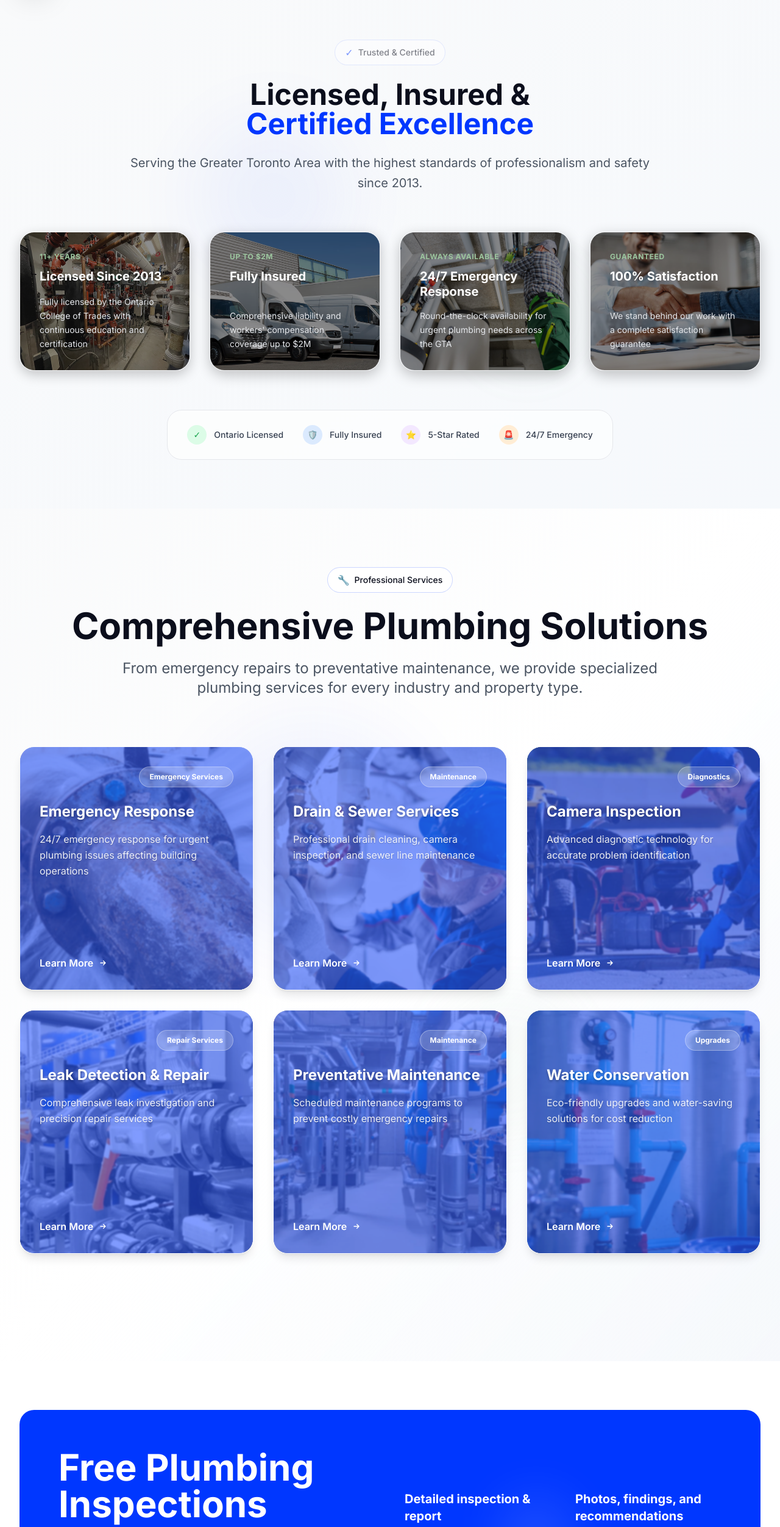
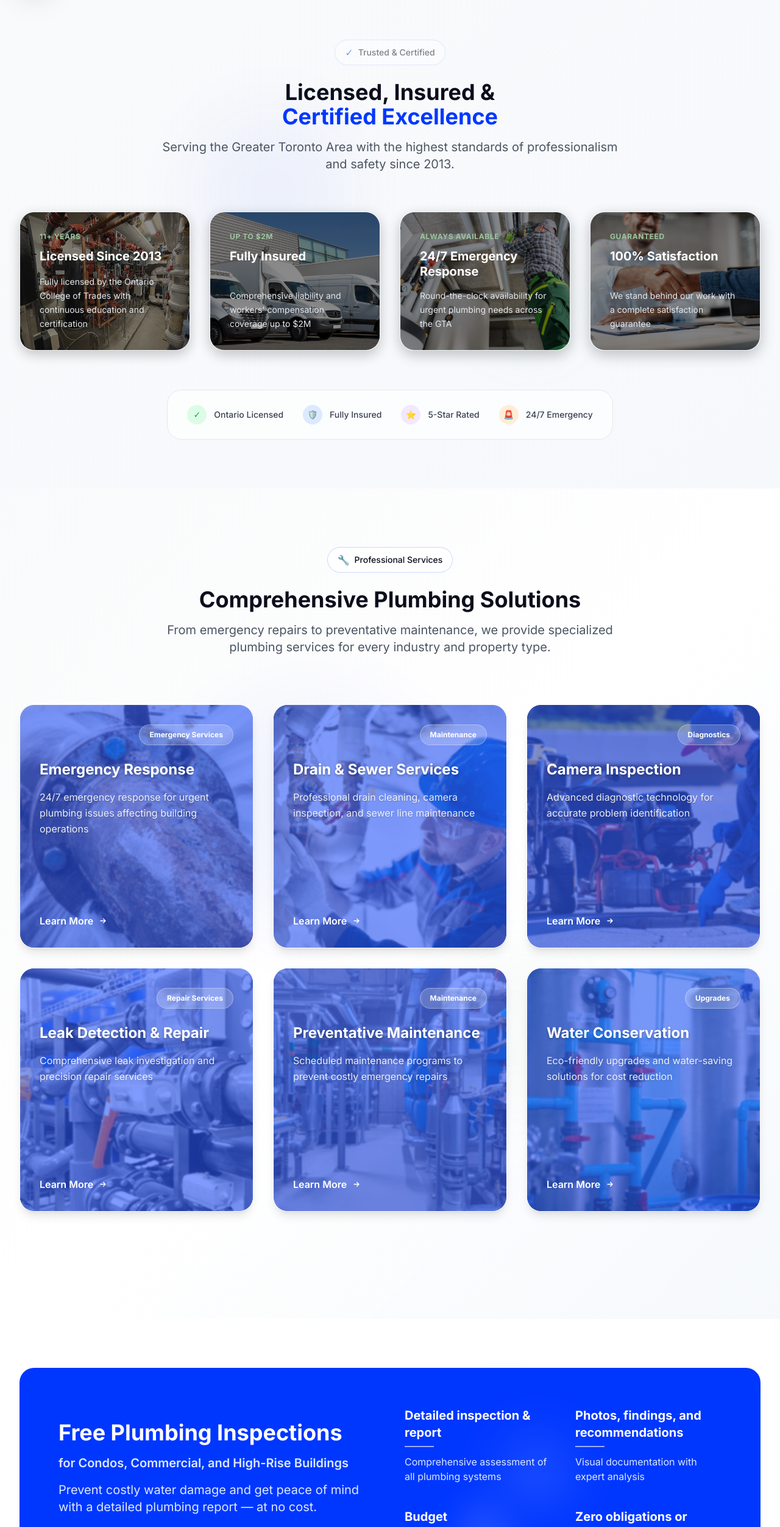
Before and after one commit to eugenc/oxford-mechanical, a Next.js app: page / in a window 1280 px wide. Shown: the part 800-3304 px from the top of the page at 61% size. Built offline with nearby package versions, Linux system fonts and the light colour scheme.

Commit message:
Standardize section text sizes and update footer
- Match headline/subheadline sizes across all sections to Service Areas standard
- Update Footer to use logo image instead of text placeholder
- Make copyright year dynamic to show current year automatically

```diff
--- a/app/page.tsx
+++ b/app/page.tsx
@@ -119,11 +119,11 @@ export default function Home() {
               <span className="text-brand-primary">✓</span>
               <span className="text-sm font-medium text-brand-ink">Trusted & Certified</span>
             </div>
-            <h2 className="text-3xl md:text-4xl lg:text-5xl font-display font-bold text-brand-ink mb-6 leading-tight">
+            <h2 className="text-3xl md:text-4xl font-display font-bold text-brand-ink mb-4">
               Licensed, Insured &
               <span className="text-brand-primary block">Certified Excellence</span>
             </h2>
-            <p className="text-xl text-gray-600 max-w-4xl mx-auto leading-relaxed">
+            <p className="text-xl text-gray-600 max-w-3xl mx-auto">
               Serving the Greater Toronto Area with the highest standards of professionalism and safety since 2013.
             </p>
           </div>
@@ -254,10 +254,10 @@ export default function Home() {
               <span className="text-brand-primary">🔧</span>
               <span className="text-sm font-medium text-brand-ink">Professional Services</span>
             </div>
-            <h2 className="text-4xl md:text-5xl lg:text-6xl font-display font-bold text-brand-ink mb-6 leading-tight">
+            <h2 className="text-3xl md:text-4xl font-display font-bold text-brand-ink mb-4">
               Comprehensive Plumbing Solutions
             </h2>
-            <p className="text-xl md:text-2xl text-gray-600 max-w-4xl mx-auto leading-relaxed">
+            <p className="text-xl text-gray-600 max-w-3xl mx-auto">
               From emergency repairs to preventative maintenance, we provide specialized plumbing services for every industry and property type.
             </p>
           </div>
@@ -398,13 +398,13 @@ export default function Home() {
               <div className="grid lg:grid-cols-2 gap-12 items-center">
                 {/* Left Side - Text Content */}
                 <div className="text-left">
-                  <h2 className="text-4xl md:text-5xl lg:text-6xl font-display font-bold text-white mb-4 leading-tight">
+                  <h2 className="text-3xl md:text-4xl font-display font-bold text-white mb-4">
                     Free Plumbing Inspections
                   </h2>
-                  <h3 className="text-2xl md:text-3xl lg:text-4xl font-display font-semibold text-blue-100 mb-6 leading-tight">
+                  <h3 className="text-xl font-display font-semibold text-blue-100 mb-4">
                     for Condos, Commercial, and High-Rise Buildings
                   </h3>
-                  <p className="text-xl md:text-2xl text-blue-100 mb-8 leading-relaxed">
+                  <p className="text-xl text-blue-100 mb-8">
                     Prevent costly water damage and get peace of mind with a detailed plumbing report — at no cost.
                   </p>
 
@@ -466,7 +466,7 @@ export default function Home() {
             {/* Left Content */}
             <div className="space-y-8">
               <div className="text-reveal">
-                <h2 className="text-4xl md:text-5xl lg:text-6xl font-display font-bold text-brand-ink mb-8 leading-tight">
+                <h2 className="text-3xl md:text-4xl font-display font-bold text-brand-ink mb-4">
                   About Oxford Mechanical
                 </h2>
                 <div className="w-20 h-1 bg-gradient-to-r from-brand-primary to-brand-accent rounded-full mb-8"></div>
@@ -570,10 +570,10 @@ export default function Home() {
               <span className="text-brand-primary">🏢</span>
               <span className="text-sm font-medium text-brand-ink">Industry Specialization</span>
             </div>
-            <h2 className="text-3xl md:text-4xl lg:text-5xl font-display font-bold text-brand-ink mb-6 leading-tight">
+            <h2 className="text-3xl md:text-4xl font-display font-bold text-brand-ink mb-4">
               Specialized Industry Expertise
             </h2>
-            <p className="text-xl text-gray-600 max-w-3xl mx-auto leading-relaxed">
+            <p className="text-xl text-gray-600 max-w-3xl mx-auto">
               We understand the unique challenges of different property types and industries. Our specialized approach ensures optimal solutions for your specific needs.
             </p>
           </div>
@@ -954,10 +954,10 @@ export default function Home() {
               <span className="text-brand-primary">🎁</span>
               <span className="text-sm font-medium text-brand-ink">Exclusive Programs</span>
             </div>
-            <h2 className="text-4xl md:text-5xl lg:text-6xl font-display font-bold text-brand-ink mb-6 leading-tight">
+            <h2 className="text-3xl md:text-4xl font-display font-bold text-brand-ink mb-4">
               Loyalty & Cashback Programs
             </h2>
-            <p className="text-xl md:text-2xl text-gray-600 max-w-4xl mx-auto leading-relaxed">
+            <p className="text-xl text-gray-600 max-w-3xl mx-auto">
               We value our long-term clients with exclusive programs designed to save you money and provide additional benefits.
             </p>
           </div>
@@ -1241,10 +1241,10 @@ export default function Home() {
               <span className="text-brand-primary">🔍</span>
               <span className="text-sm font-medium text-brand-ink">Free Property Assessment</span>
             </div>
-            <h2 className="text-4xl md:text-5xl lg:text-6xl font-display font-bold text-brand-ink mb-6 leading-tight">
+            <h2 className="text-3xl md:text-4xl font-display font-bold text-brand-ink mb-4">
               Schedule Your Free Inspection
             </h2>
-            <p className="text-xl md:text-2xl text-gray-600 max-w-4xl mx-auto leading-relaxed">
+            <p className="text-xl text-gray-600 max-w-3xl mx-auto">
               Get a comprehensive property inspection for your condo or high-rise building.
               Our detailed assessment includes property-wide inspection, detailed reports, and complete cost estimation.
             </p>
--- a/components/Footer.tsx
+++ b/components/Footer.tsx
@@ -1,18 +1,24 @@
 import Link from 'next/link'
+import Image from 'next/image'
 
 export default function Footer() {
+  const currentYear = new Date().getFullYear()
+
   return (
     <footer className="bg-brand-ink text-white py-16">
       <div className="max-w-container mx-auto px-4 sm:px-6 lg:px-8">
         <div className="grid md:grid-cols-2 lg:grid-cols-4 gap-8 mb-12">
           <div className="lg:col-span-1">
             <div className="flex items-center mb-6">
-              <div className="w-12 h-12 bg-gradient-to-br from-blue-600 to-blue-800 rounded-lg flex items-center justify-center shadow-md">
-                <span className="text-white font-bold text-lg">OM</span>
-              </div>
-              <span className="ml-4 text-2xl font-display font-semibold">
-                Oxford Mechanical
-              </span>
+              <Link href="/" className="flex items-center">
+                <Image
+                  src="/assets/oxford-mechanical-logo-new.png"
+                  alt="Oxford Mechanical Logo"
+                  width={180}
+                  height={43}
+                  className="brightness-0 invert"
+                />
+              </Link>
             </div>
             <p className="text-gray-300 text-sm leading-relaxed mb-6">
               Professional plumbing services for Toronto and GTA.
@@ -74,7 +80,7 @@ export default function Footer() {
         <div className="border-t border-gray-700 pt-8">
           <div className="flex flex-col md:flex-row justify-between items-center space-y-4 md:space-y-0">
             <div className="text-sm text-gray-400">
-              <p>&copy; 2024 Oxford Mechanical. All rights reserved.</p>
+              <p>&copy; {currentYear} Oxford Mechanical. All rights reserved.</p>
             </div>
             <div className="flex space-x-6 text-sm">
               <Link href="/privacy" className="text-gray-400 hover:text-white transition-colors">Privacy Policy</Link>
```
